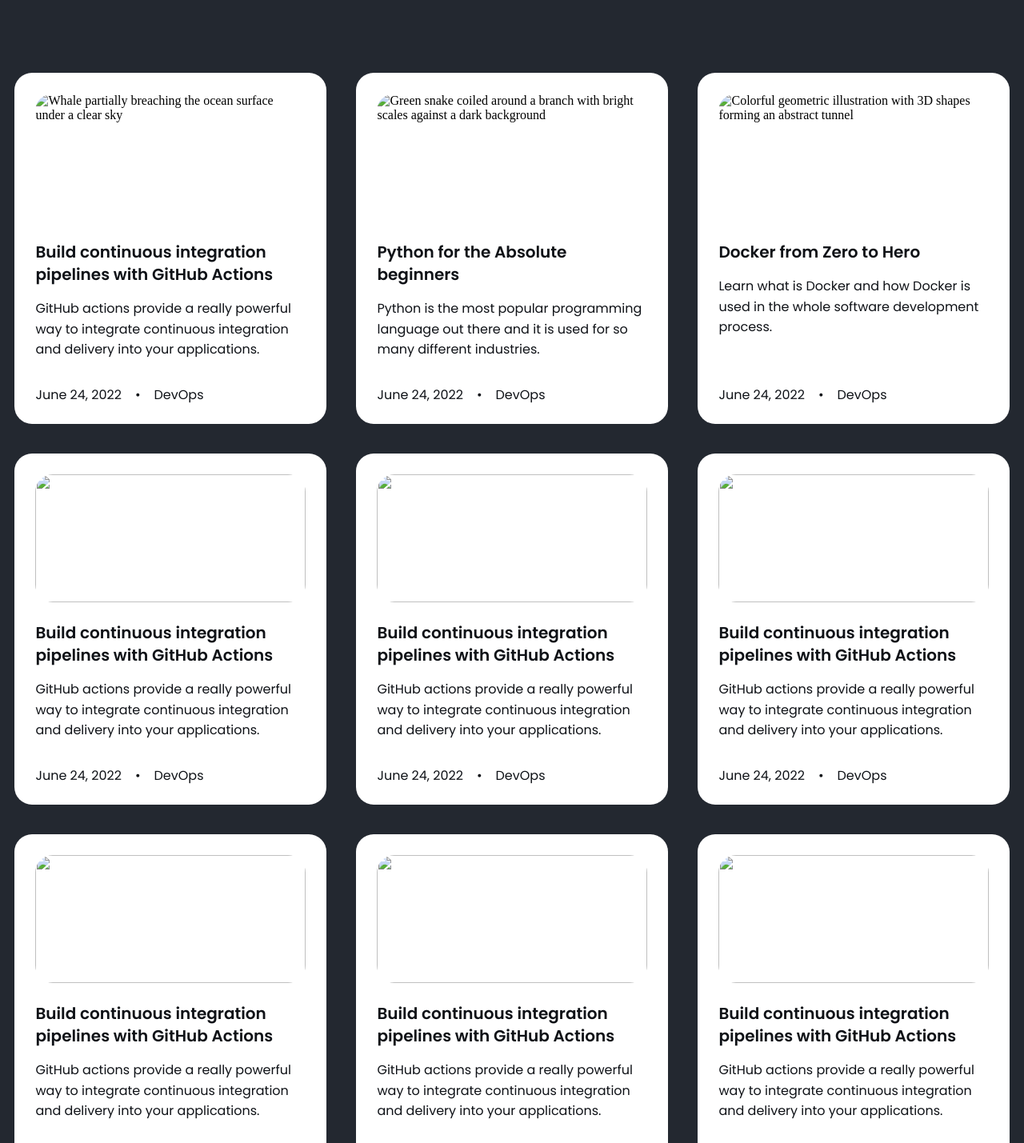
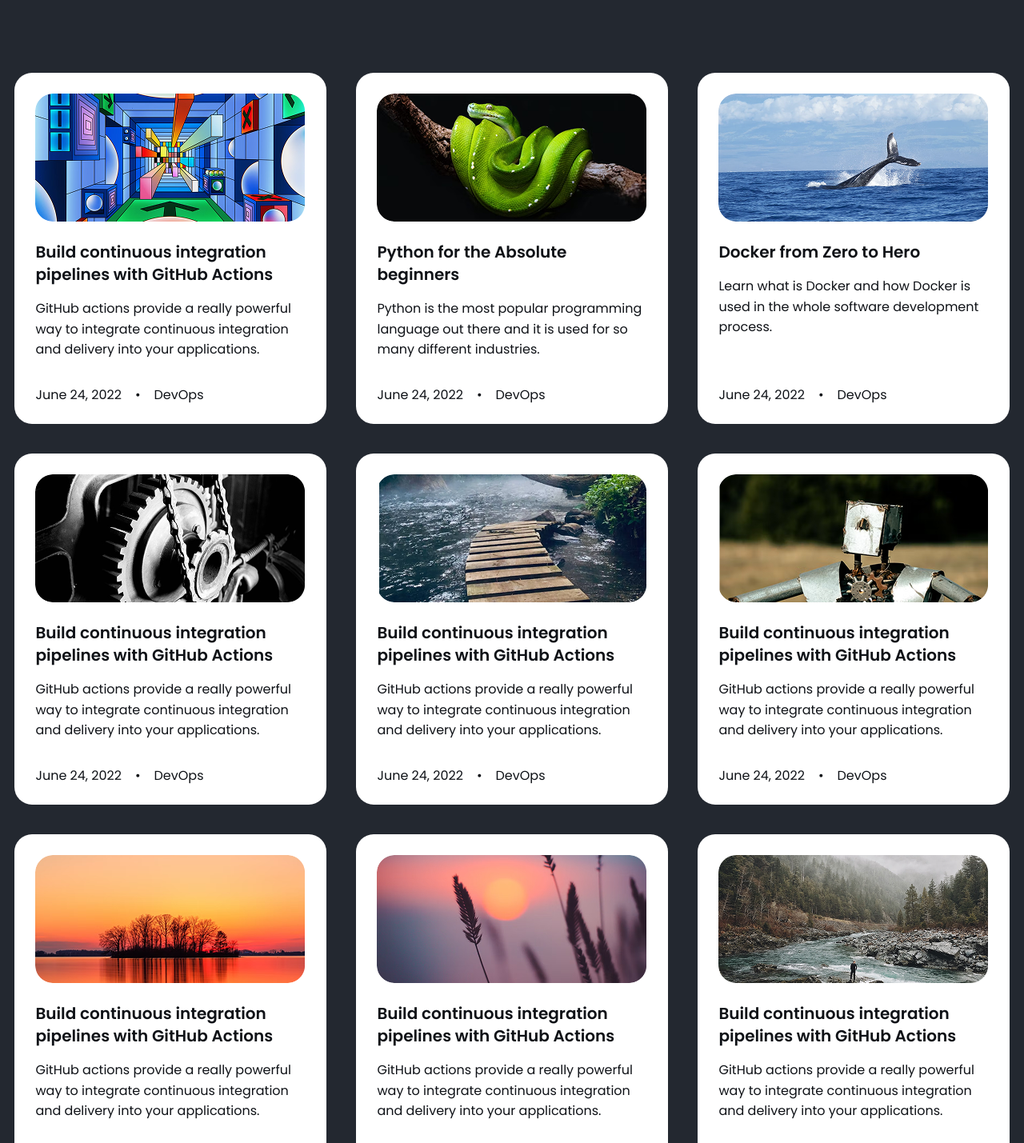
Before and after one commit to Zaainn1122/DIA-9-CHECKPOINT1, a plain HTML site: page index.html in a window 1280 px wide. Shown: the part 744-2173 px from the top of the page at 80% size. Drawn offline with Linux system fonts and the light colour scheme; a web font is replaced by a local one.

Commit message:
Update index.html

```diff
--- a/index.html
+++ b/index.html
@@ -93,7 +93,7 @@
             <!-- tarjeta 1 -->
             <article class="article-card">
                 <header>
-                    <img src="/DIA-9-CHECKPOINT/Media/article-one-image.png"
+                    <img src="/Media/article-one-image.png"
                          alt="Whale partially breaching the ocean surface under a clear sky">
                 </header>
 
@@ -111,7 +111,7 @@
             <!-- tarjeta 2 -->
             <article class="article-card">
                 <header>
-                <img src="/DIA-9-CHECKPOINT/Media/article-two-image.png" alt="Green snake coiled around a branch with bright scales against a dark background">
+                <img src="/Media/article-two-image.png" alt="Green snake coiled around a branch with bright scales against a dark background">
                 </header>
 
                 <h2>Python for the Absolute beginners</h2>
@@ -128,7 +128,7 @@
             <!-- tarjeta 3 -->
             <article class="article-card">
                 <header>
-                <img src="/DIA-9-CHECKPOINT/Media/article-three-image.png" alt="Colorful geometric illustration with 3D shapes forming an abstract tunnel">
+                <img src="/Media/article-three-image.png" alt="Colorful geometric illustration with 3D shapes forming an abstract tunnel">
                 </header>
 
                 <h2>Docker from Zero to Hero</h2>
@@ -144,7 +144,7 @@
             <!-- tarjeta 4 -->
             <article class="article-card">
                 <header>
-                <img src="/DIA-9-CHECKPOINT/Media/article-four-image.png" alt="">
+                <img src="/Media/article-four-image.png" alt="">
                 </header>
 
                 <h2>Build continuous integration pipelines with GitHub Actions</h2>
@@ -161,7 +161,7 @@
             <!-- tarjeta 5 -->
             <article class="article-card">
                 <header>
-                <img src="/DIA-9-CHECKPOINT/Media/article-five-image.png" alt="">
+                <img src="/Media/article-five-image.png" alt="">
                 </header>
 
                 <h2>Build continuous integration pipelines with GitHub Actions</h2>
@@ -178,7 +178,7 @@
             <!-- tarjeta 6 -->
             <article class="article-card">
                 <header>
-                <img src="/DIA-9-CHECKPOINT/Media/article-six-image.png" alt="">
+                <img src="/Media/article-six-image.png" alt="">
                 </header>
 
                 <h2>Build continuous integration pipelines with GitHub Actions</h2>
@@ -195,7 +195,7 @@
             <!-- tarjeta 7 -->
             <article class="article-card">
                 <header>
-                <img src="/DIA-9-CHECKPOINT/Media/article-seven-image.png" alt="">
+                <img src="/Media/article-seven-image.png" alt="">
                 </header>
 
                 <h2>Build continuous integration pipelines with GitHub Actions</h2>
@@ -212,7 +212,7 @@
             <!-- tarjeta 8 -->
             <article class="article-card">
                 <header>
-                <img src="/DIA-9-CHECKPOINT/Media/article-eight-image.png" alt="">
+                <img src="/Media/article-eight-image.png" alt="">
                 </header>
 
                 <h2>Build continuous integration pipelines with GitHub Actions</h2>
@@ -229,7 +229,7 @@
             <!-- tarjeta 9 -->
             <article class="article-card">
                 <header>
-                <img src="/DIA-9-CHECKPOINT/Media/article-nine-image.png" alt="">
+                <img src="/Media/article-nine-image.png" alt="">
                 </header>
 
                 <h2>Build continuous integration pipelines with GitHub Actions</h2>
@@ -319,4 +319,5 @@
     <script src="app.js"></script>
 </body>
 
+
 </html>
```
